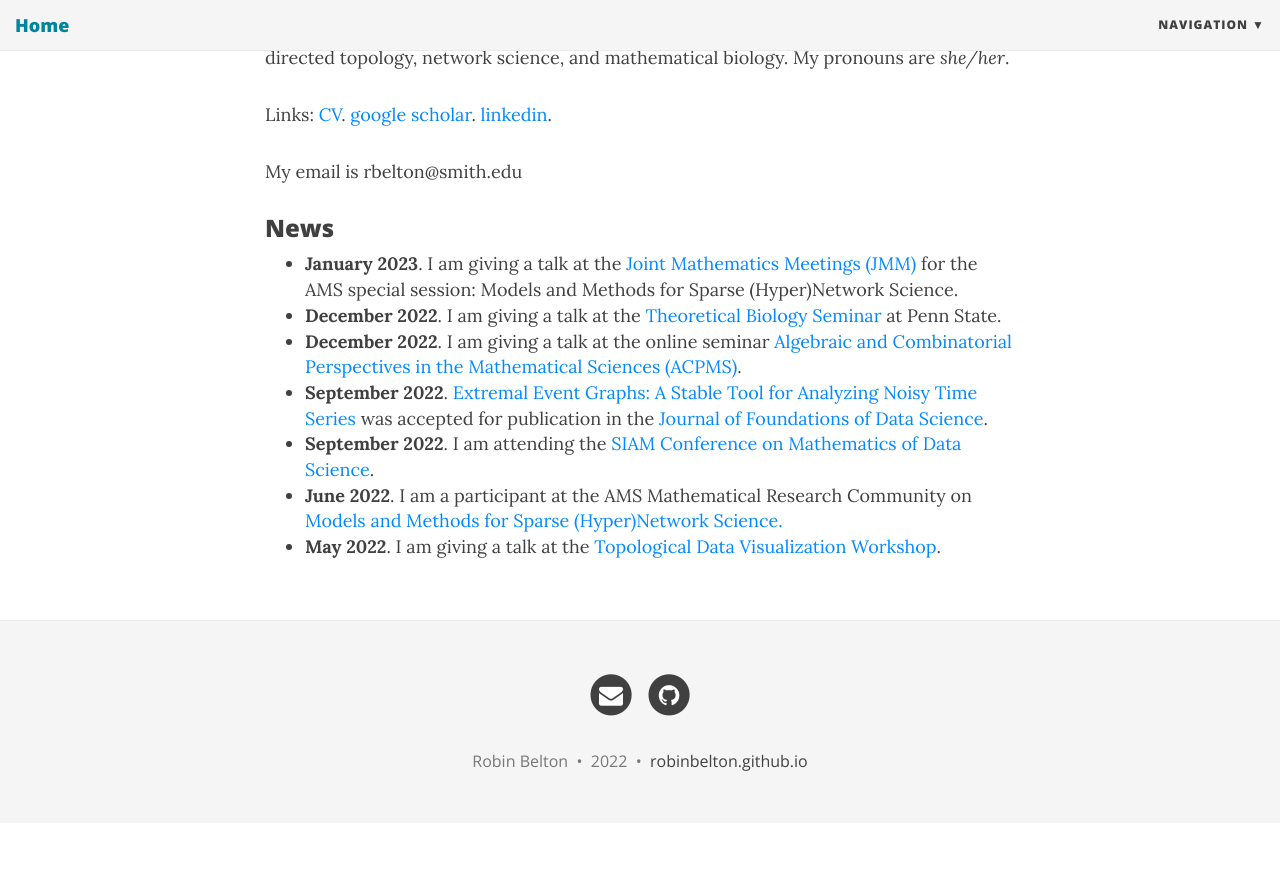
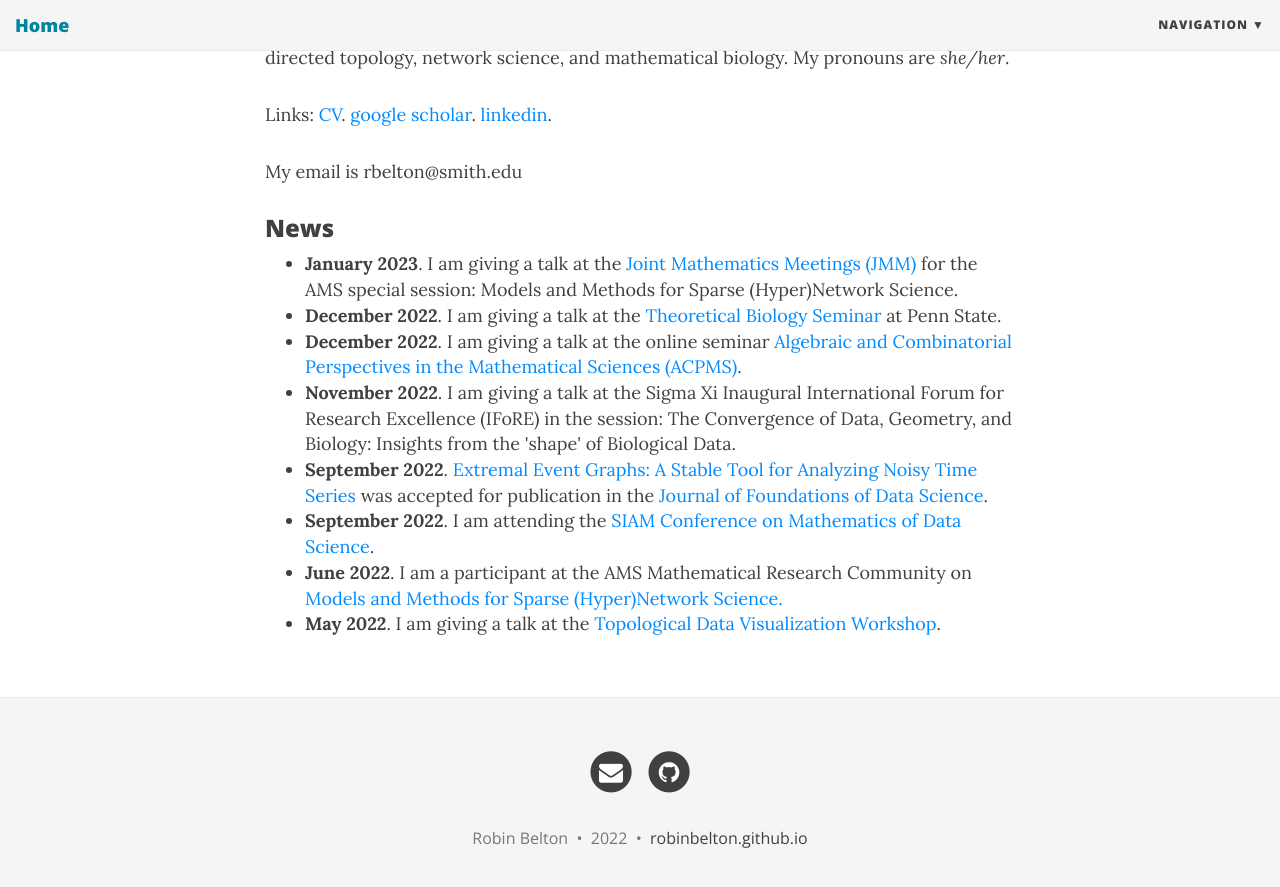
Before and after one commit to robinbelton/robinbelton.github.io, a Jekyll site: the page built from index.html, in a window 1280 px wide and 900 px high, scrolled down 514 px. Shown: the top 887 px of the window. Built offline with Jekyll 4.4.1, drawn with Linux system fonts in a browser that asks for light colours; nearby versions of some CDN libraries; the list of posts is cut into pages by our own code; before the commit the page ends 1337 px from its top, so only the background shows below that.

Commit message:
Edit schedule on homepage

```diff
--- a/index.html
+++ b/index.html
@@ -25,6 +25,8 @@ use-site-title: true
     </li>
     <li><b>December 2022</b>. I am giving a talk at the online seminar <a href="https://www.math.ntnu.no/acpms/"> Algebraic and Combinatorial Perspectives in the Mathematical Sciences (ACPMS)</a>.
     </li>
+    <li><b>November 2022</b>. I am giving a talk at the Sigma Xi Inaugural International Forum for Research Excellence (IFoRE) in the session: The Convergence of Data, Geometry, and Biology: Insights from the 'shape' of Biological Data.
+    </li>
     <li><b>September 2022</b>. <a href ="https://arxiv.org/pdf/2203.09552.pdf">Extremal Event Graphs: A Stable Tool for Analyzing Noisy Time Series</a> was accepted for publication in the <a href ="https://www.aimsciences.org/journal/A0000-0002"> Journal of Foundations of Data Science</a>.
     </li>
     <li><b>September 2022</b>. I am attending the <a href="https://www.siam.org/conferences/cm/conference/mds22">SIAM Conference on Mathematics of Data Science</a>.
```
